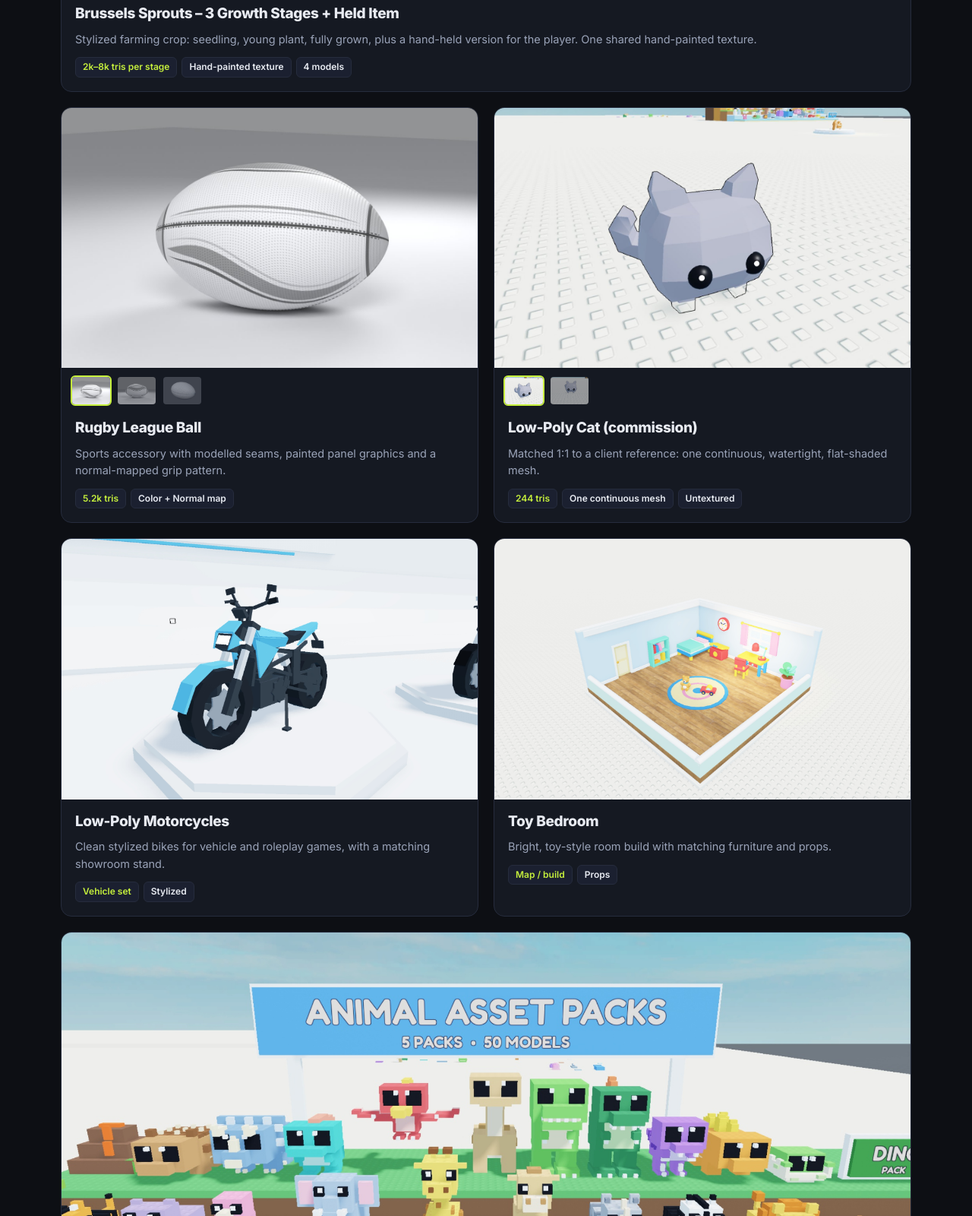
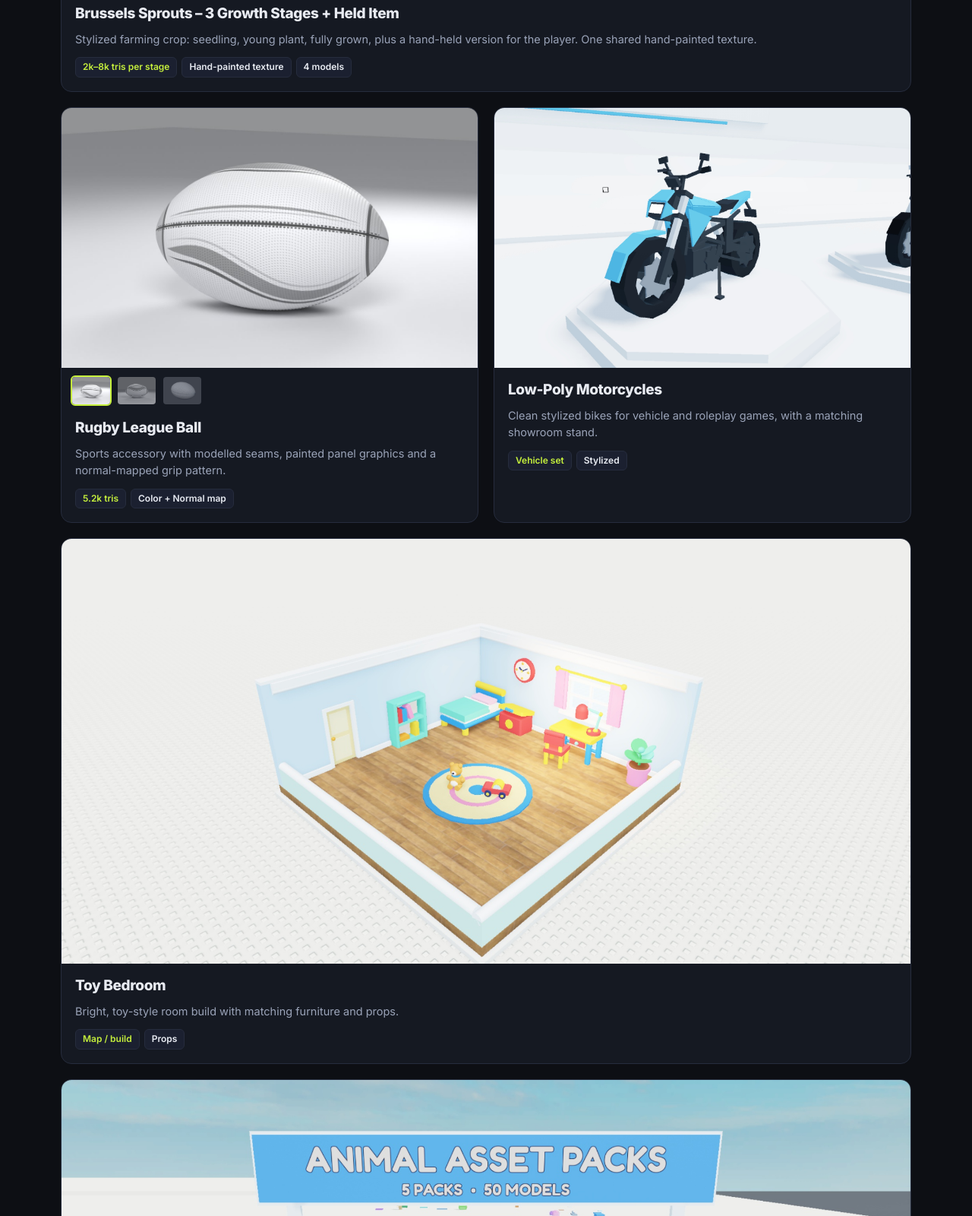
Before and after one commit to tabkehanki-pixel/tabkehanki-pixel.github.io, a plain HTML site: page index.html in a window 1280 px wide. Shown: the part 2503-4103 px from the top of the page at 76% size. Drawn offline with Linux system fonts and the light colour scheme.

Commit message:
Remove cat from portfolio

```diff
--- a/index.html
+++ b/index.html
@@ -235,19 +235,6 @@
       </article>
 
       <article class="card" data-cat="lowpoly">
-        <div class="shots" data-title="Low-Poly Cat">
-          <img class="on" src="img/cat_angle.jpg" alt="Low poly cat">
-          <img src="img/cat_front.jpg" alt="Low poly cat, front">
-        </div>
-        <div class="thumbs"></div>
-        <div class="card-body">
-          <h3>Low-Poly Cat (commission)</h3>
-          <p>Matched 1:1 to a client reference: one continuous, watertight, flat-shaded mesh.</p>
-          <div class="tags"><span class="tag k">244 tris</span><span class="tag">One continuous mesh</span><span class="tag">Untextured</span></div>
-        </div>
-      </article>
-
-      <article class="card" data-cat="lowpoly">
         <div class="shots" data-title="Low-Poly Motorcycles">
           <img class="on" src="img/moto.jpg" alt="Low poly motorcycle">
         </div>
@@ -259,7 +246,7 @@
         </div>
       </article>
 
-      <article class="card" data-cat="builds">
+      <article class="card wide" data-cat="builds">
         <div class="shots" data-title="Toy Bedroom">
           <img class="on" src="img/bedroom.jpg" alt="Stylized toy bedroom">
         </div>
```
